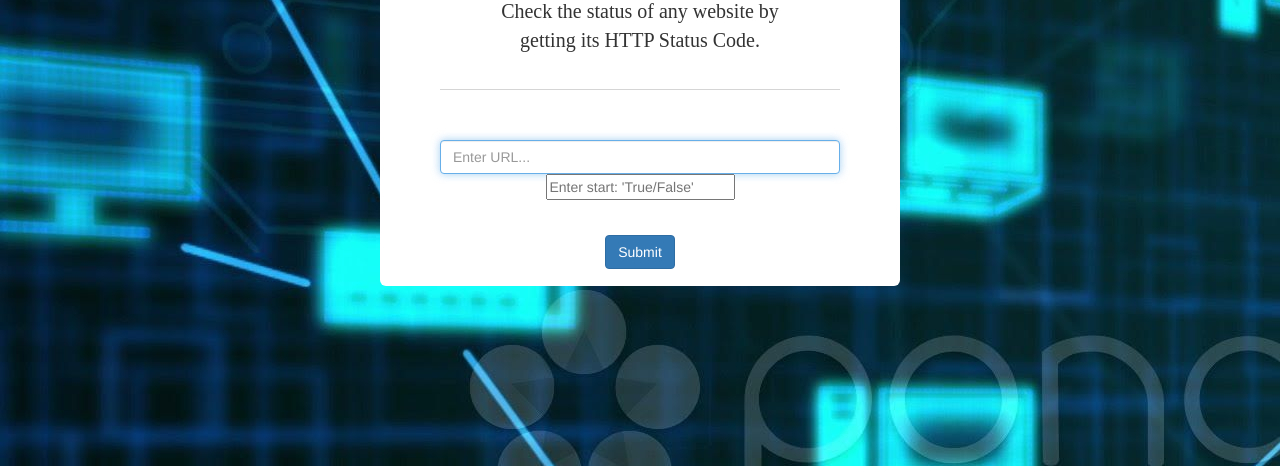
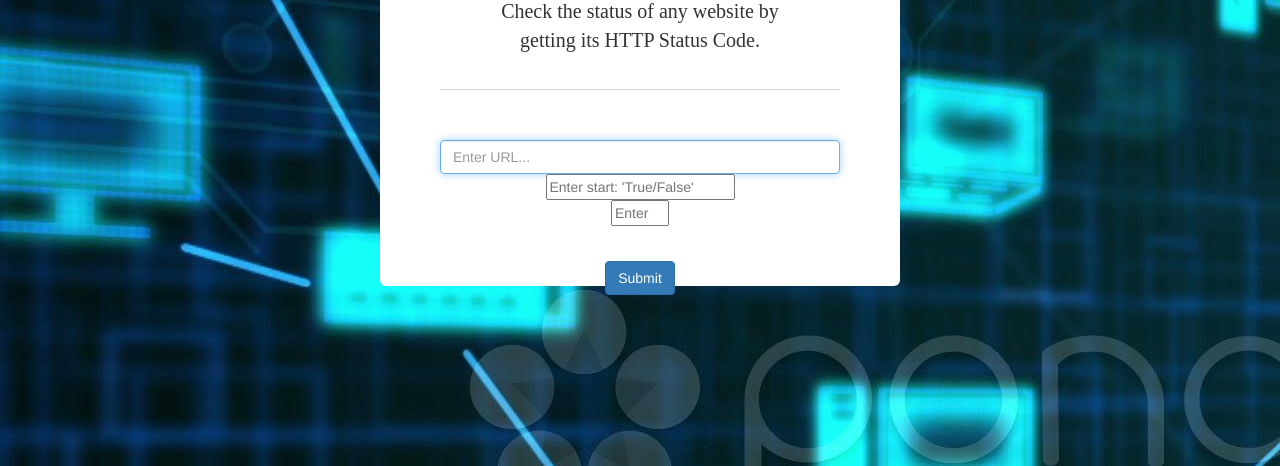
Before and after one commit to sahilee26/Site-Connectivity-Checker, a Django app: page / in a window 1280 px wide. Shown: the part 134-600 px from the top of the page. Run offline with Django 3.2, Linux system fonts and the light colour scheme; some libraries are stand-ins or nearby versions.

Commit message:
Update index.html

```diff
--- a/status/templates/index.html
+++ b/status/templates/index.html
@@ -18,6 +18,7 @@
                {% csrf_token %}
                 <input type="name" name="url" id="url" class="form-control" placeholder="Enter URL..." required autofocus>
                 <input type="text" id="start" name="start" placeholder="Enter start: 'True/False' "><br>
+		<input type="number" id="interval" name="interval" min="1" max="50" placeholder="Enter seconds value between 1 to 50 "><br>
                 <button class="btn btn-primary" type="submit">Submit</button>
 
             </form>
```
